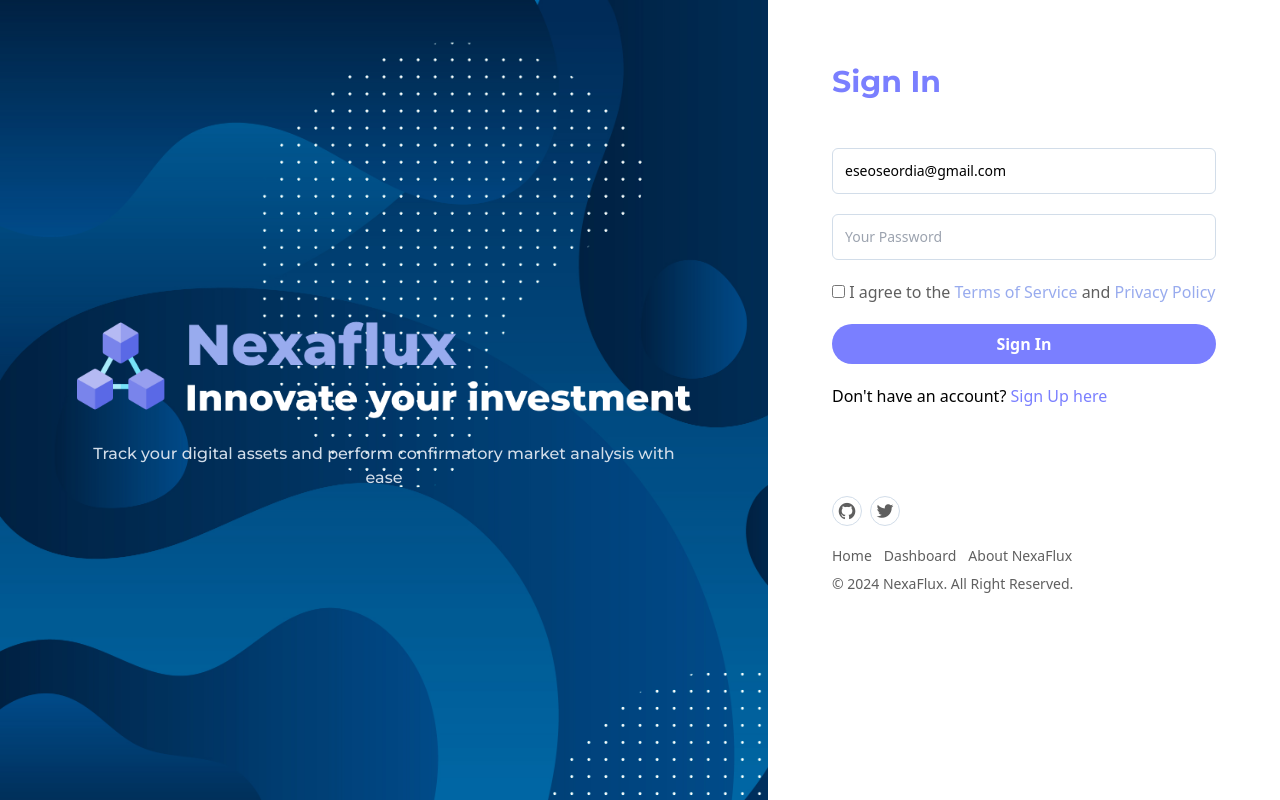
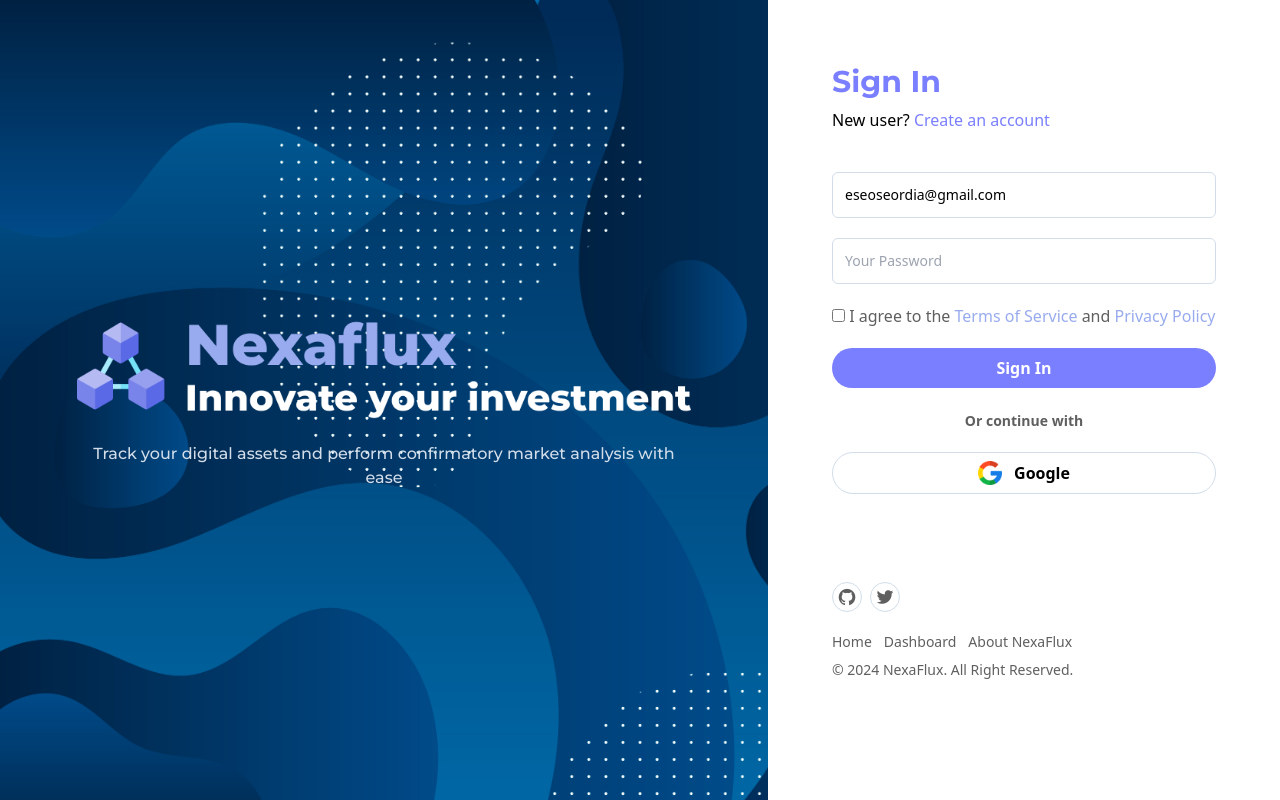
Before and after one commit to Hardy101/Nexaflux, a Django app: page /auth/login in a window 1280 px wide. Run offline with Django 5.2, Linux system fonts and the light colour scheme; some libraries are stand-ins or nearby versions.

Commit message:
frontend

```diff
--- a/templates/login.html
+++ b/templates/login.html
@@ -15,6 +15,7 @@
               primaryBlue: "#98ABEE",
               secBlue: "#7a7fff",
               primaryRed: "#DA5555",
+              googleRed: "#DB4437",
             },
           },
         },
@@ -64,8 +65,14 @@
       <div
         class="relative w-full h-full m-auto p-6 bg-white rounded-2xl md:rounded-none md:p-16 md:w-2/5"
       >
-        <div class="form-control mb-12">
+        <div class="form-control mb-10">
           <span class="montserrat-bold text-3xl text-secBlue">Sign In</span>
+          <p class="lato mt-2">
+            New user?
+            <a href="{% url 'auth:register' %}" class="font-medium text-secBlue"
+              >Create an account</a
+            >
+          </p>
         </div>
         <form action="" method="post" class="lato">
           {% csrf_token %}
@@ -92,15 +99,20 @@
               Sign In
             </button>
           </div>
-          <div class="form-control lato">
-            <p>
-              Don't have an account?
-              <a
-                href="{% url 'auth:register' %}"
-                class="font-medium text-secBlue"
-                >Sign Up here</a
-              >
-            </p>
+          <div class="text-center my-5">
+            <span class="font-bold text-sm text-secGray">Or continue with</span>
+          </div>
+          <div class="form-control mb-5">
+            <button
+              class="flex w-full gap-3 justify-center border border-primaryGray font-bold rounded-full text-white py-2"
+            >
+              <img
+                src="{% static 'assets/img/google.png' %}"
+                class="w-6 my-auto"
+                alt=""
+              />
+              <span class="my-auto text-black">Google</span>
+            </button>
           </div>
         </form>
         <div class="div-footer absolute w-full bottom-10 md:relative md:mt-32">
```
Also changed, not shown: templates/base.html (+10 -1 lines), static/assets/img/google.png (added).
